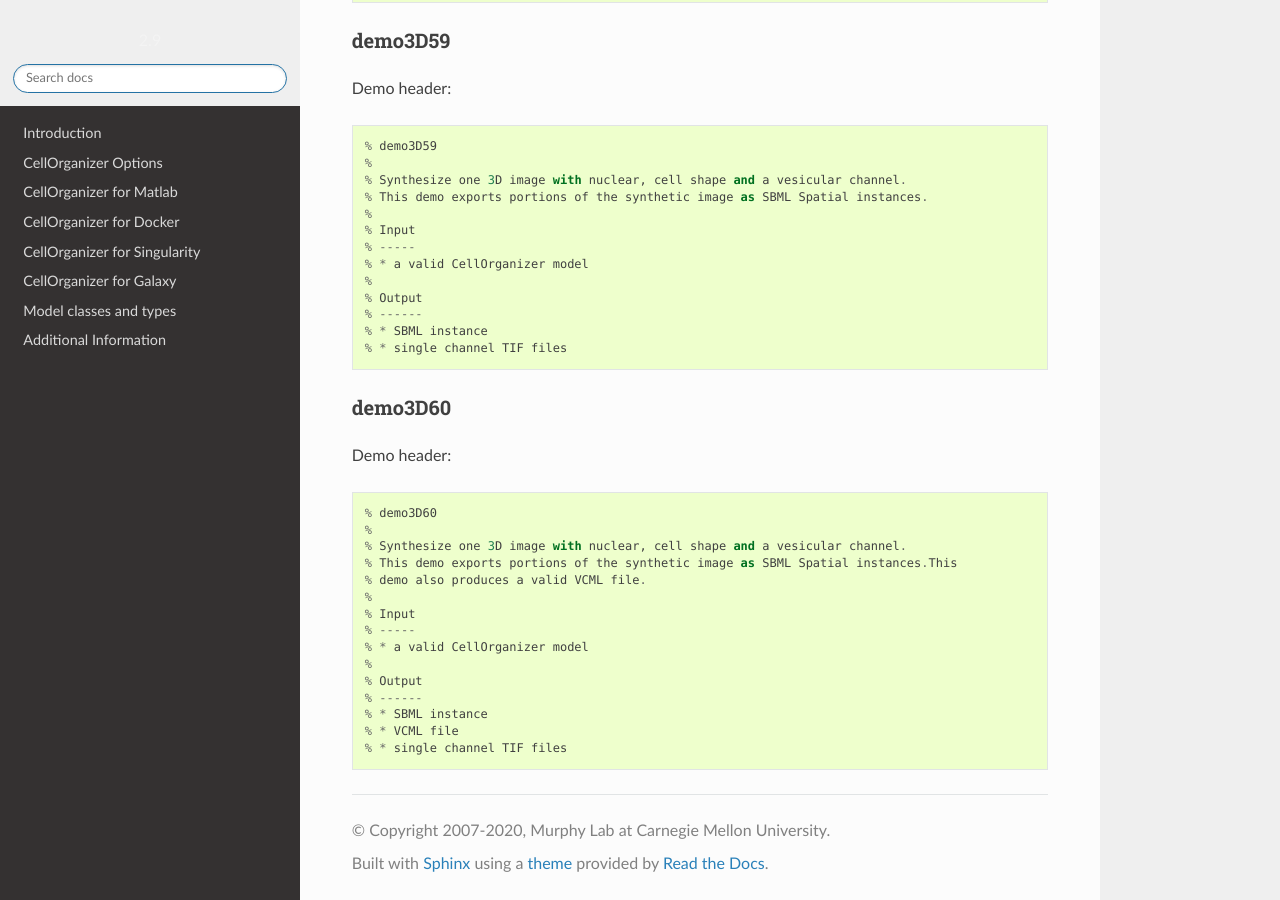
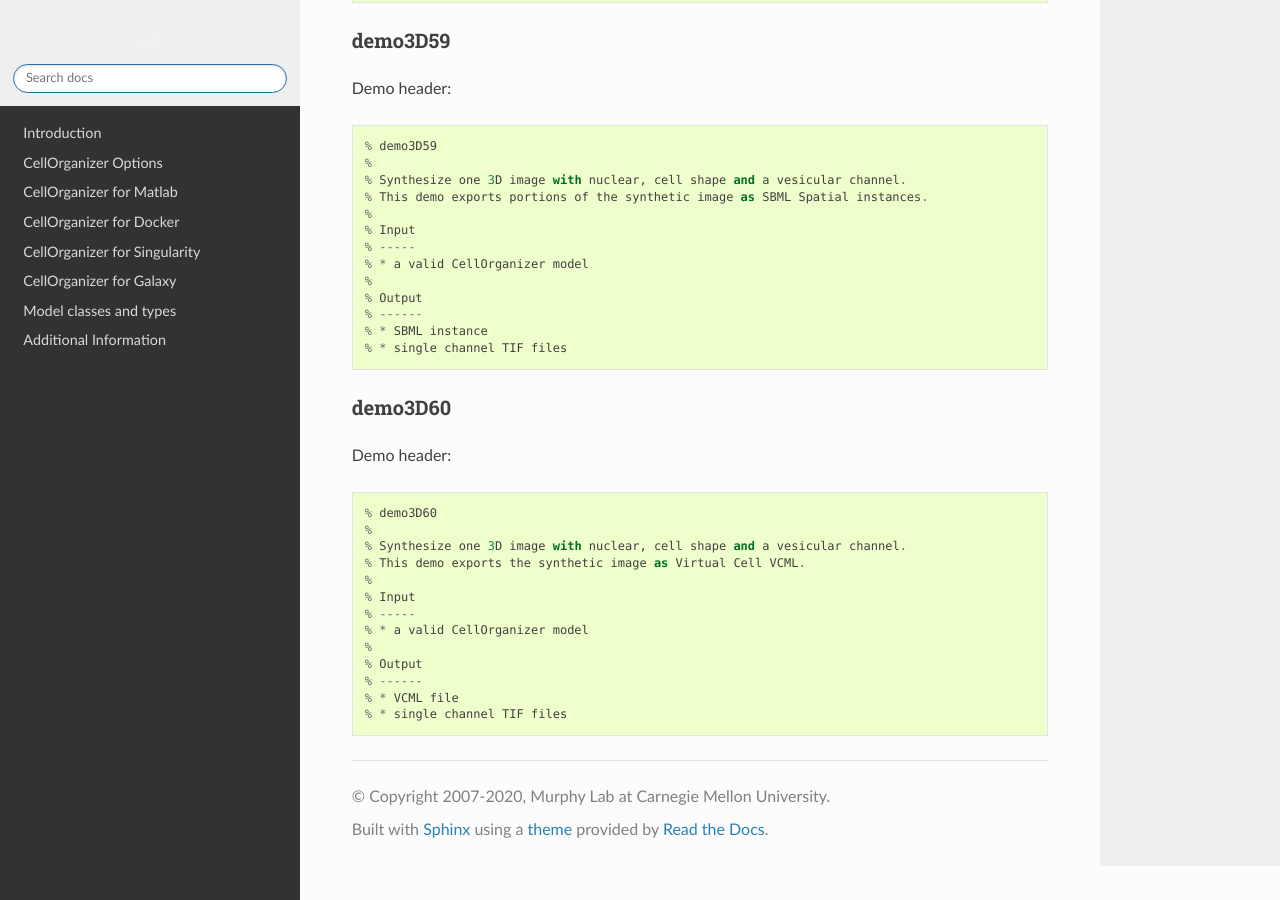
Before and after one commit to murphygroup/cellorganizer-documentation_old, a Sphinx documentation site: the page built from source/chapters/demos.rst, in a window 1280 px wide and 900 px high, scrolled down 30176 px. Built offline with Sphinx 7.4.7 and the Read the Docs theme 2.0.0, drawn with Linux system fonts in a browser that asks for light colours.

Commit message:
updated demo3d60 doc with the latest notebook doc info
Signed-off-by: soham chakraborti <chakraborti.soham@gmail.com>

```diff
--- a/source/chapters/demos.rst
+++ b/source/chapters/demos.rst
@@ -1638,8 +1638,7 @@ Demo header::
 % demo3D60
 %
 % Synthesize one 3D image with nuclear, cell shape and a vesicular channel.
-% This demo exports portions of the synthetic image as SBML Spatial instances.This
-% demo also produces a valid VCML file.
+% This demo exports the synthetic image as Virtual Cell VCML.
 %
 % Input
 % -----
@@ -1647,6 +1646,5 @@ Demo header::
 %
 % Output
 % ------
-% * SBML instance
 % * VCML file
 % * single channel TIF files
```
